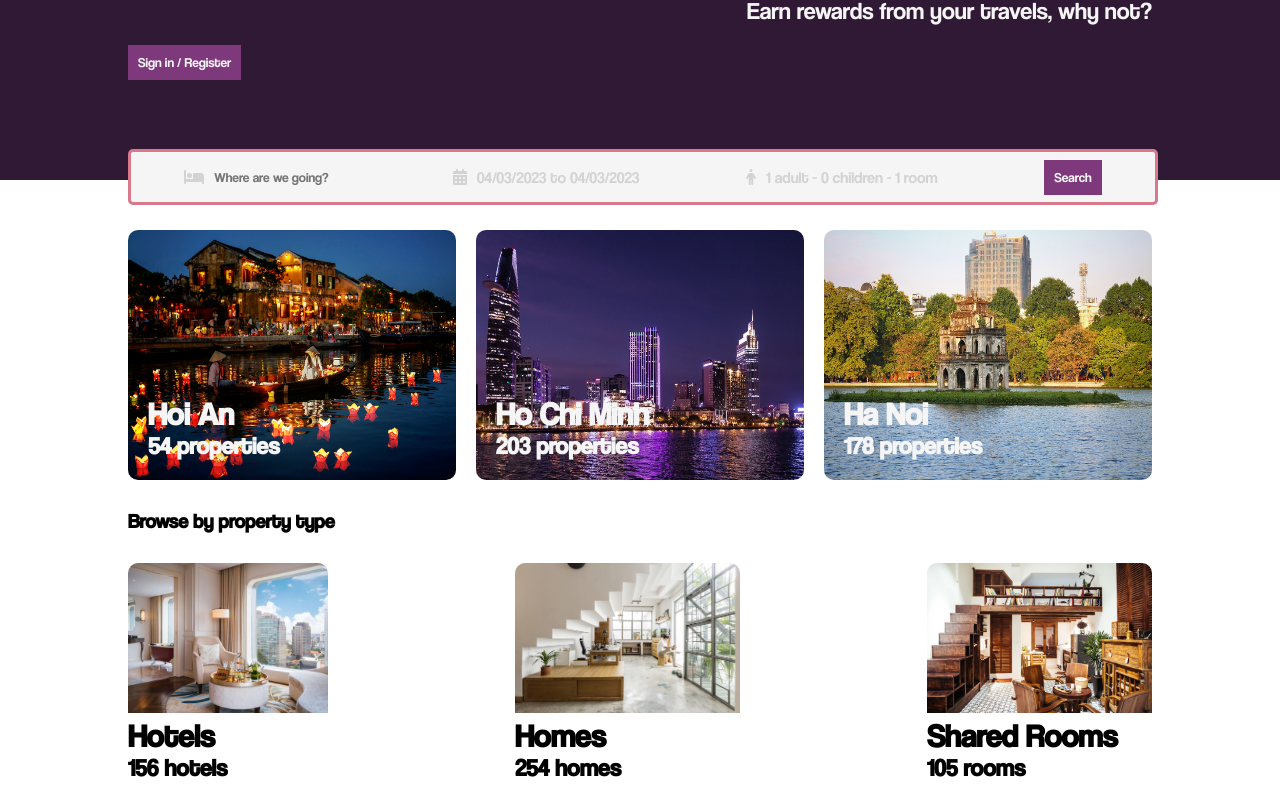
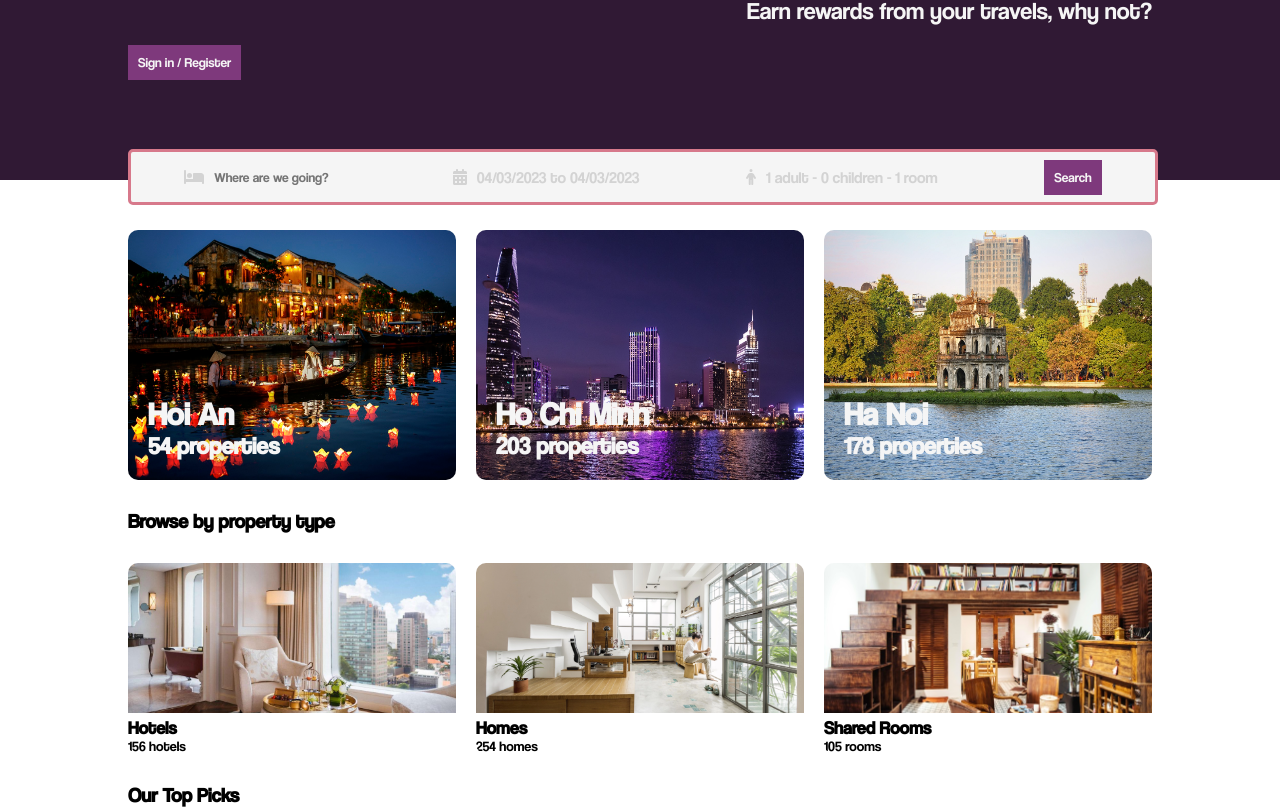
Before and after one commit to Victoria-Q-Le/booking-app-client, a React (Create React App) app: page /home in a window 1280 px wide. Shown: the part 221-1028 px from the top of the page. Before the commit the page ends 1003 px from the top, so only its background shows below. Built offline with nearby package versions, Linux system fonts and the light colour scheme.

Commit message:
top picks

```diff
--- a/src/components/propertyList/propertyList.css
+++ b/src/components/propertyList/propertyList.css
@@ -10,6 +10,7 @@
    border-radius: 10px;
    overflow: hidden;
    cursor: pointer;
+   flex: 1;
 }
 
 .pListImg {
@@ -17,3 +18,12 @@
     height: 150px;
     object-fit: cover;
 }
+
+.pListTitle>h1 {
+    font-size: 18px;
+}
+
+.pListTitle>h2 {
+    font-size: 14px;
+    font-weight: 300;
+}
--- a/src/pages/home/Home.js
+++ b/src/pages/home/Home.js
@@ -13,6 +13,7 @@ const Home = () => {
         <Featured />
         <h1 className="homeTitle">Browse by property type</h1>
         <PropertyList />
+        <h1 className="homeTitle">Our Top Picks</h1>
       </div>
     </div>
   )
```
